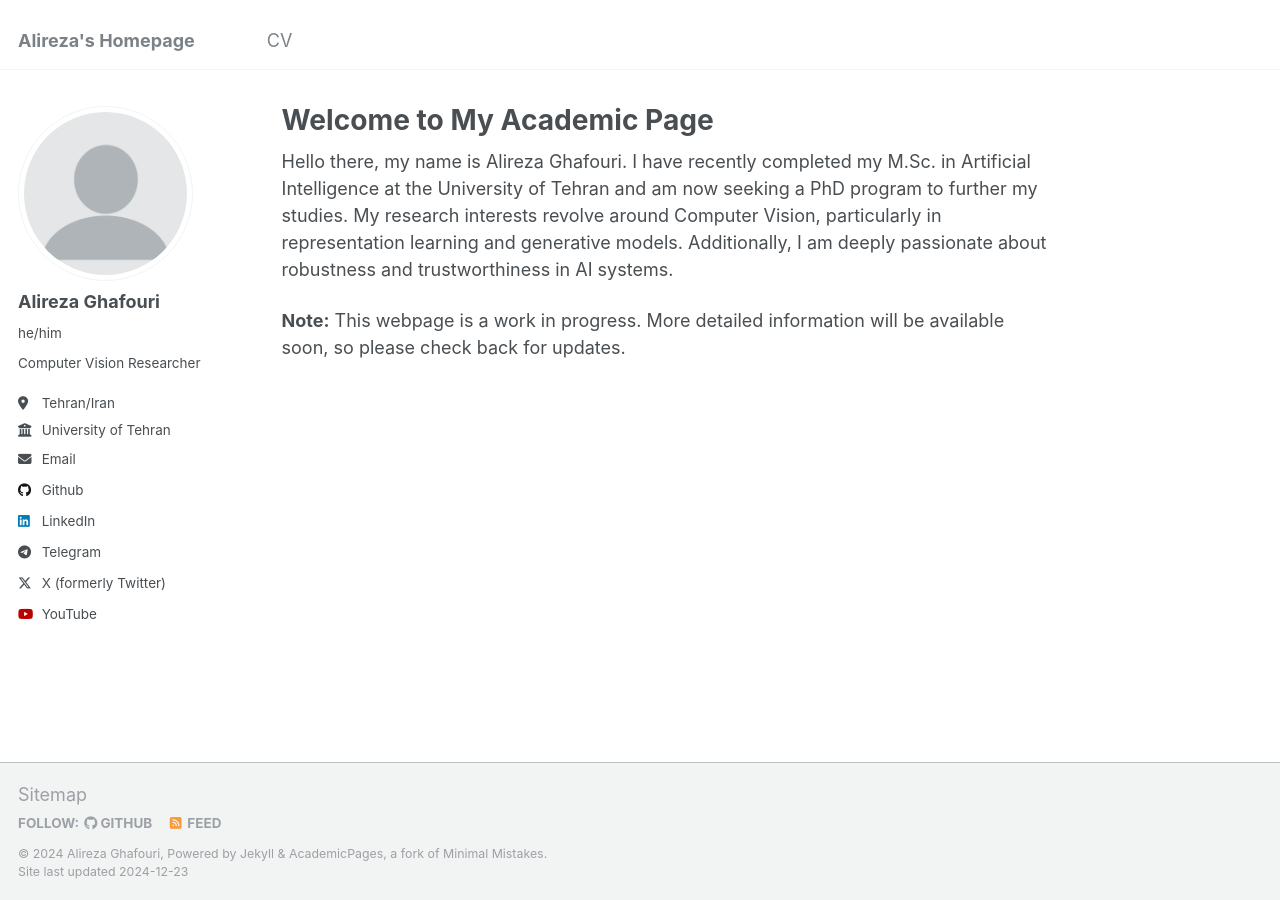
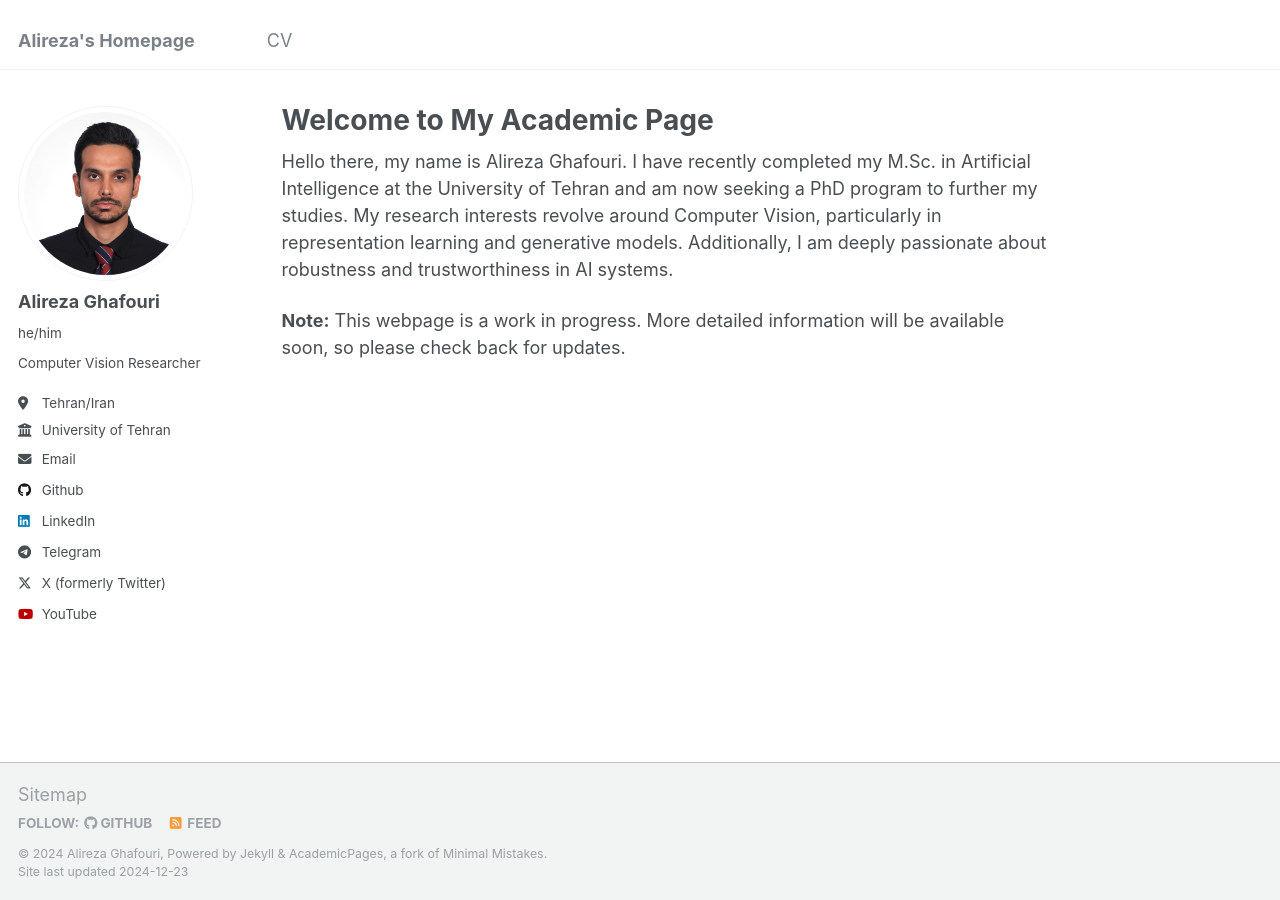
Before and after one commit to Alireza-Ghafouri/Alireza-Ghafouri.github.io, a Jekyll site: the page built from _pages/about.md, in a window 1280 px wide. Built offline with Jekyll 4.4.1, drawn with Linux system fonts in a browser that asks for light colours.

Commit message:
add profile image

```diff
--- a/_config.yml
+++ b/_config.yml
@@ -21,7 +21,7 @@ repository               : "Alireza-Ghafouri/Alireza-Ghafouri.github.io"
 #               Additional customization can be done by editing /_includes/author-profile.html
 author:
   # Biographic information
-  avatar           : "profile.png"
+  avatar           : "Photo.jpg"
   name             : "Alireza Ghafouri"
   pronouns         : "he/him" # example: "she/her"
   bio              : "Computer Vision Researcher"
```
